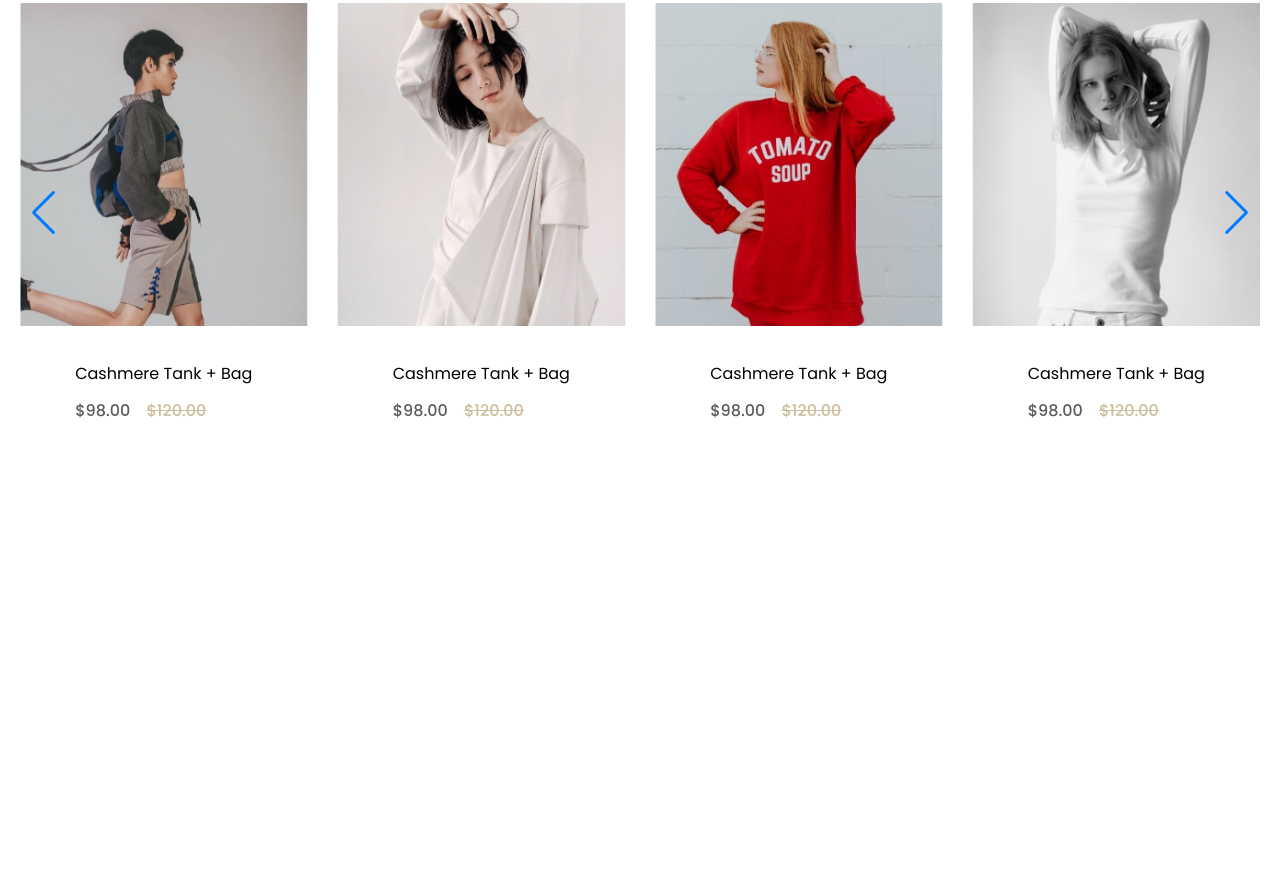
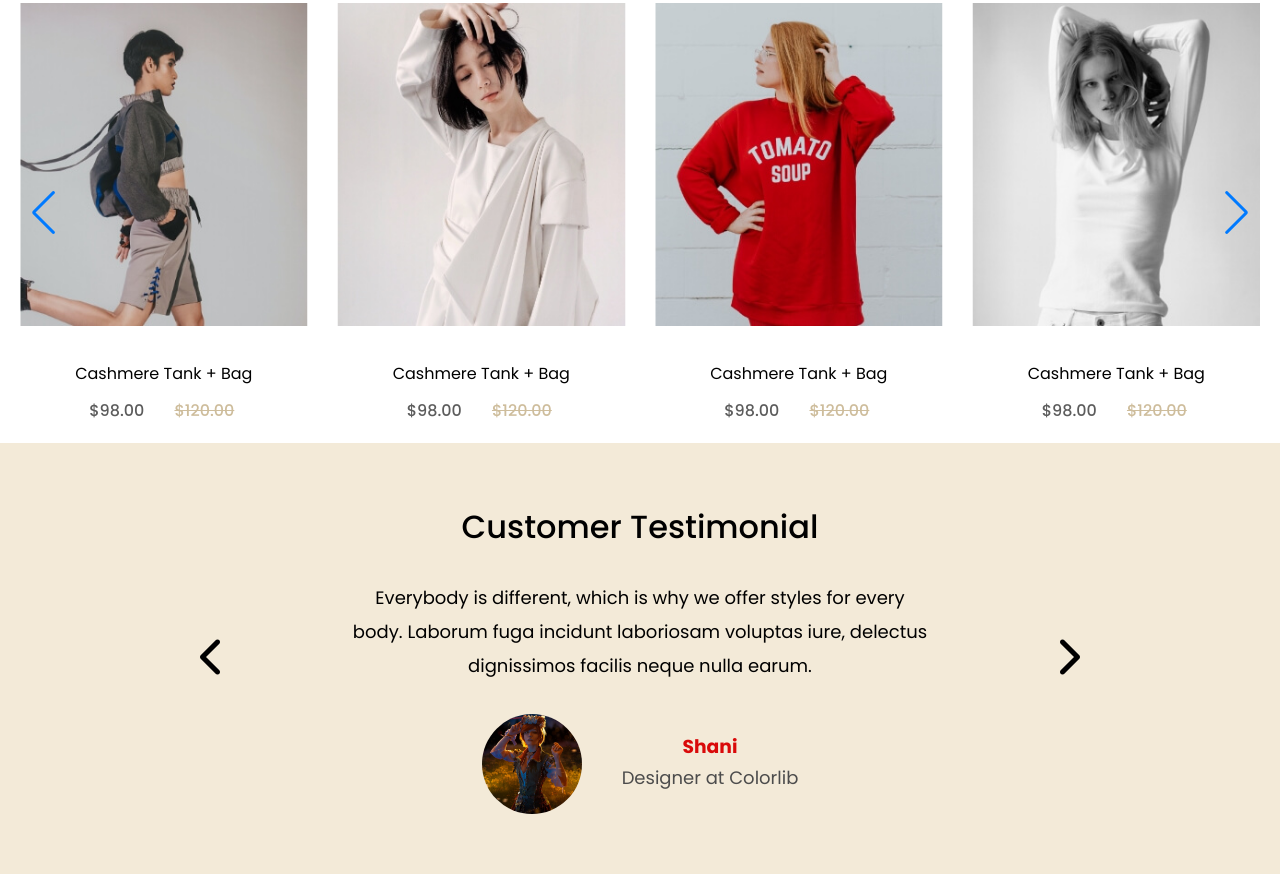
Before and after one commit to ChvrlixH/FrontEndProject, a plain HTML site: page index.html in a window 1280 px wide. Shown: the part 1449-2323 px from the top of the page. Before the commit the page ends 1892 px from the top, so only its background shows below. Drawn offline with nearby package versions, Linux system fonts and the light colour scheme.

Commit message:
main section (Customer) completed

```diff
--- a/app.js
+++ b/app.js
@@ -239,3 +239,19 @@ let appendNumber = 8;
       //   })(),
       // },
     });
+
+
+
+  // // //  CUSTOMER // // //
+
+
+
+
+  $(".prew_button").click(() => {
+    $(".customer_slider_item").fadeToggle(300);
+    $(".customer_slider_item").fadeToggle(800);
+  });
+  $(".next_button").click(() => {
+    $(".customer_slider_item").fadeToggle(300);
+    $(".customer_slider_item").fadeToggle(800);
+  });
--- a/index.html
+++ b/index.html
@@ -268,23 +268,49 @@
             <div class="swiper">
               <div class="swiper-wrapper"></div>
               <!-- Add Pagination -->
-              <div class="swiper-slide">
-                <!-- <div class="slide_border">
-                  <a href="#"><i class="fa-solid fa-basket-shopping"></i></a>
-                  <a href="#"><i class="fa-regular fa-heart"></i></a>
-                  <a href="#"><i class="fa-solid fa-magnifying-glass"></i></a>
-                </div> -->
-                <div class="slide_text">
-                  <p>Cashmere Tank + Bag</p>
-                  <span>$98.00 <span>$120.00</span> </span>
-                </div>
-              </div>
               <div class="swiper-button-next"></div>
               <div class="swiper-button-prev"></div>
             </div>
 
           </div>
         </div>
+      </section>
+
+
+      <section class="customer">
+        <div class="customer_slider">
+          <div class="prew_button">
+            <i class="fa-solid fa-chevron-left"></i>
+          </div>
+          <div class="customer_slider_items">
+            <div class="customer_slider_item">
+              <div class="text">
+                <h2>Customer Testimonial</h2>
+                <p>
+                  Everybody is different, which is why we offer styles for every
+                  <br />
+                  body. Laborum fuga incidunt laboriosam voluptas iure, delectus
+                  <br />
+                  dignissimos facilis neque nulla earum.
+                </p>
+              </div>
+              <div class="post">
+                <div class="img">
+                  <img src="./img/Shani.png" alt="" />
+
+                  <div class="post_txt">
+                    <h3>Shani</h3>
+                    <p>Designer at Colorlib</p>
+                  </div>
+                </div>
+              </div>
+            </div>
+          </div>
+          <div class="next_button">
+            <i class="fa-solid fa-chevron-right"></i>
+          </div>
+        </div>
+
       </section>
     </main>
     <script
--- a/style.css
+++ b/style.css
@@ -87,6 +87,8 @@ li {
   min-height: 100px;
   padding: 25px 0px;
   background-color: #fff;
+  position: relative;
+  z-index: 3;
 }
 
 .mainHeader.active {
@@ -192,7 +194,7 @@ li {
   position: fixed;
   top: 0;
   left: 0;
-  z-index: 10000;
+  z-index: 10;
   height: 100%;
   width: 100%;
 }
@@ -452,6 +454,7 @@ li {
 .trending_this_week .head_filter ul
 {
   display: flex;
+  flex-wrap: wrap;
 }
 
 .trending_this_week .head_filter h1{
@@ -486,7 +489,7 @@ li {
   display: flex;
   justify-content: center;
   align-items: flex-start;
-  background-position: center;
+  object-fit: cover;
   background-size: cover;
 }
 
@@ -529,7 +532,7 @@ li {
 
 .swiper-slide .slide_text{
   position: absolute;
-  align-self: self-end;
+  align-self: flex-end;
 }
 
 .swiper-slide .slide_text p{
@@ -545,6 +548,7 @@ li {
 
 .swiper-slide .slide_text span{
   color: #5c5c5c;
+  padding-left: 14px;
 }
 
 .swiper-slide .slide_text span span{
@@ -564,6 +568,72 @@ li {
 .swiper-slide:hover .slide_text span{
   color: black;
 }
+
+
+
+
+/* CUSTOMER */
+
+
+
+.customer_slider {
+  padding: 60px 200px;
+  display: flex;
+  background-color: #f3ead8;
+  justify-content: space-between;
+  align-items: center;
+}
+.customer_slider i {
+  font-size: 40px;
+  cursor: pointer;
+}
+.customer_slider .customer_slider_items .customer_slider_item {
+  display: flex;
+  flex-direction: column;
+  gap: 30px;
+  text-align: center;
+}
+.customer_slider .customer_slider_items .customer_slider_item h2 {
+  font-size: 32px;
+  font-weight: 500;
+  padding-bottom: 30px;
+}
+.customer_slider .customer_slider_items .customer_slider_item p {
+  font-size: 18px;
+  font-weight: 400;
+  line-height: 1.9;
+}
+.customer_slider .customer_slider_items .customer_slider_item .post {
+  display: flex;
+  flex-direction: column;
+  align-items: center;
+}
+
+.customer_slider .customer_slider_items .customer_slider_item .post .img{
+  display: flex;
+}
+
+.customer_slider .customer_slider_items .customer_slider_item .post .img .post_txt{
+  padding-left: 40px;
+  align-self: center;
+}
+
+.customer_slider .customer_slider_items .customer_slider_item .post .img .post_txt h3{
+  color: #d90a0a;
+}
+
+.customer_slider .customer_slider_items .customer_slider_item .post .img .post_txt p{
+  color: #4c4c4c;
+}
+.customer_slider .customer_slider_items .customer_slider_item .post .img img{
+  width: 100px;
+  height: 100px;
+  border: 1px solid none;
+  border-radius: 50%;
+   object-fit: cover;
+}
+
+
 
 @media screen and (max-width: 992px) {
   .all_upHeader {
@@ -627,7 +697,22 @@ li {
     justify-content: center;
   }
 
-  .swiper{
-    height: 250px;
+  .fashion_products img{
+    min-height: 250px
+  }
+
+  /* TRENDING */
+
+
+  .swiper .slide_border a{
+   max-width: 40px;
+  }
+
+
+  /* CUSTOMER */
+
+
+  .customer_slider{
+    padding: 0;
   }
 }
```
Also changed, not shown: img/Shani.png (added).
